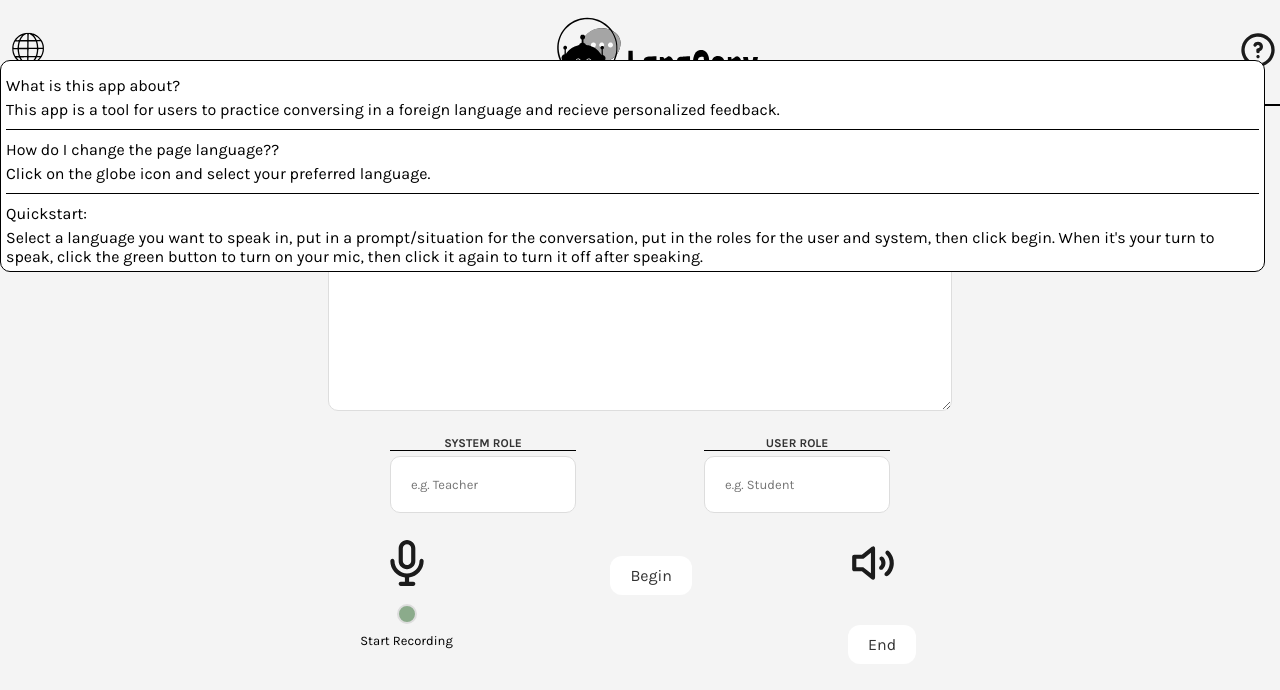
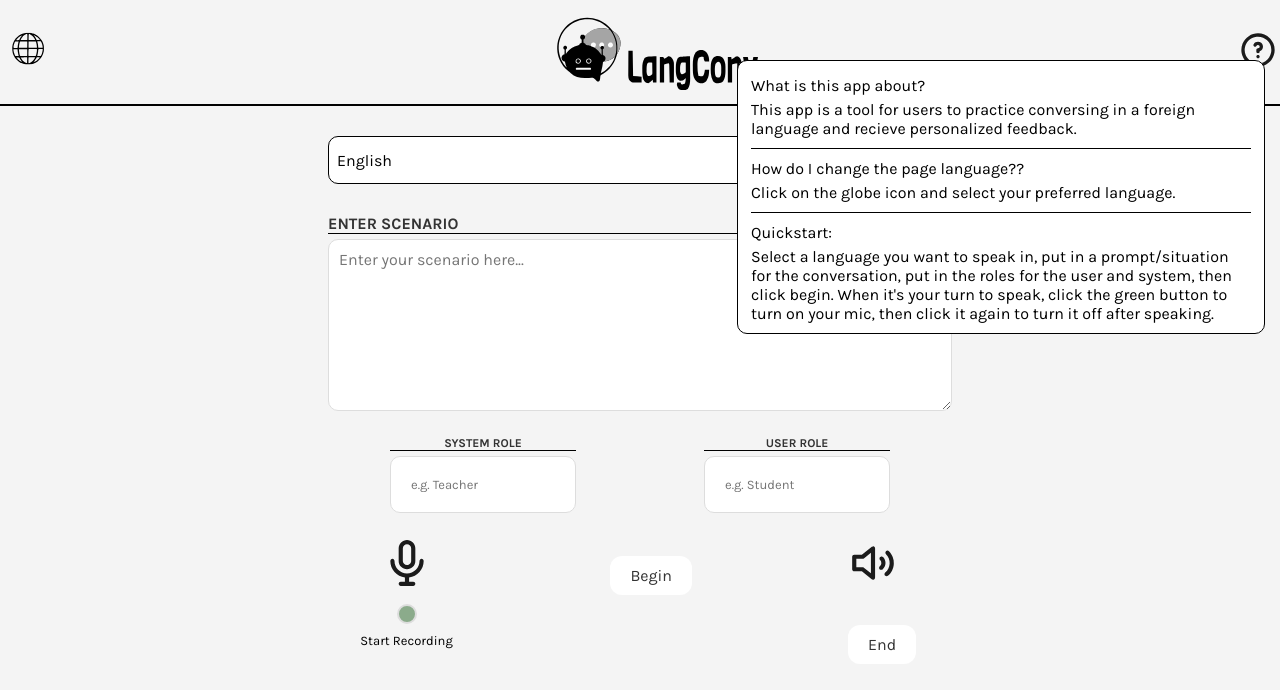
Before and after one commit to kaizzzed/langcon, a React (Create React App) app: page / in a window 1280 px wide. Both pictures are taken after a click on the picture 1257 px from the left and 50 px from the top of the page. Shown: the top 690 px of the page. Built offline with nearby package versions, Linux system fonts and the light colour scheme.

Commit message:
changed faq css

```diff
--- a/src/App.css
+++ b/src/App.css
@@ -79,10 +79,14 @@ body {
   border: 1px solid black;
   border-radius: 10px;
   padding: 5px;
+  padding-left: 13px;
+  padding-right: 13px;
+  padding-bottom: 10px;
   display: flex;
   flex-direction: column;
   z-index: 100;
   max-height: 300px;
+  max-width: 500px;
   overflow-y: auto;
 }
 
```
